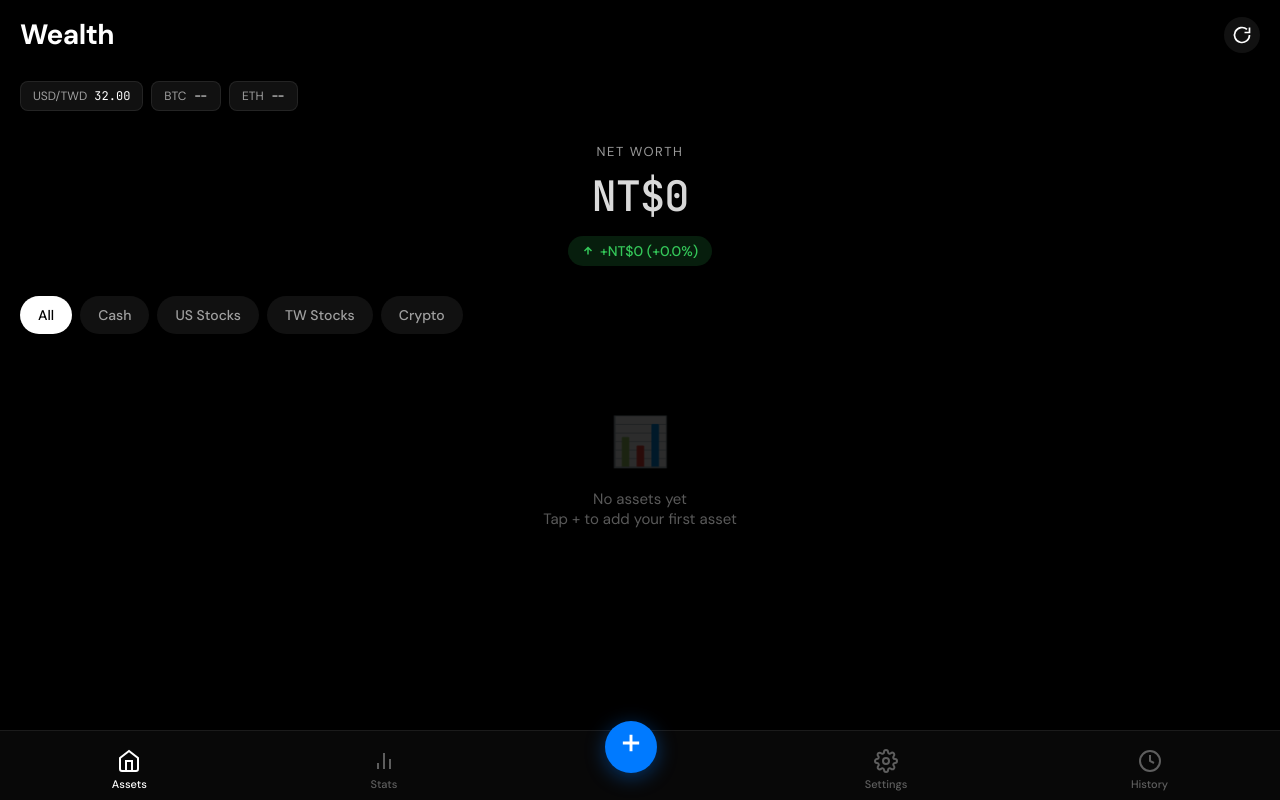
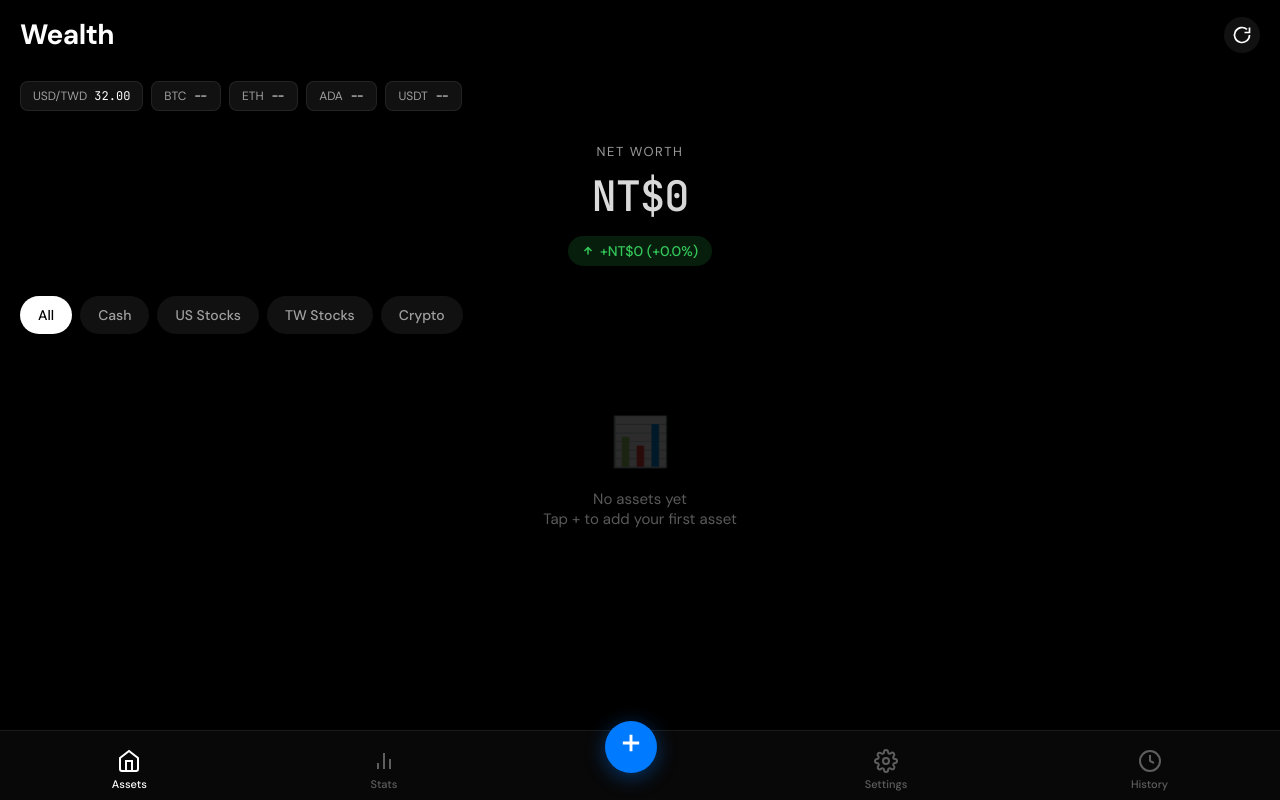
Before and after one commit to hsieh672/Wealth-tracker, a plain HTML site: page index.html in a window 1280 px wide. Drawn offline with Linux system fonts and the light colour scheme; no server answers.

Commit message:
Update ADA, USDT

```diff
--- a/index.html
+++ b/index.html
@@ -810,6 +810,8 @@
         <div class="rate-badge">USD/TWD <span id="rateUsdTwd">--</span></div>
         <div class="rate-badge">BTC <span id="rateBtc">--</span></div>
         <div class="rate-badge">ETH <span id="rateEth">--</span></div>
+        <div class="rate-badge">ADA <span id="rateAda">--</span></div>
+        <div class="rate-badge">USDT <span id="rateUsdt">--</span></div>
     </div>
 
     <!-- Main View -->
@@ -1339,6 +1341,12 @@
 
             const ethPrice = state.cryptoPrices.ethereum;
             document.getElementById('rateEth').textContent = ethPrice ? formatCompact(ethPrice) : '--';
+
+            const adaPrice = state.cryptoPrices.cardano;
+            document.getElementById('rateAda').textContent = adaPrice ? `$${adaPrice.toFixed(3)}` : '--';
+
+            const usdtPrice = state.cryptoPrices.tether;
+            document.getElementById('rateUsdt').textContent = usdtPrice ? `$${usdtPrice.toFixed(3)}` : '--';
         }
 
         // Fetch all prices
@@ -1360,10 +1368,12 @@
         // Fetch common crypto for badges
         async function fetchCommonCryptoPrices() {
             try {
-                const response = await fetch('https://api.coingecko.com/api/v3/simple/price?ids=bitcoin,ethereum&vs_currencies=usd');
+                const response = await fetch('https://api.coingecko.com/api/v3/simple/price?ids=bitcoin,ethereum,cardano,tether&vs_currencies=usd');
                 const data = await response.json();
                 if (data.bitcoin) state.cryptoPrices.bitcoin = data.bitcoin.usd;
                 if (data.ethereum) state.cryptoPrices.ethereum = data.ethereum.usd;
+                if (data.cardano) state.cryptoPrices.cardano = data.cardano.usd;
+                if (data.tether) state.cryptoPrices.tether = data.tether.usd;
                 updateRateBadges();
             } catch (err) {
                 console.error('Failed to fetch common crypto:', err);
```
